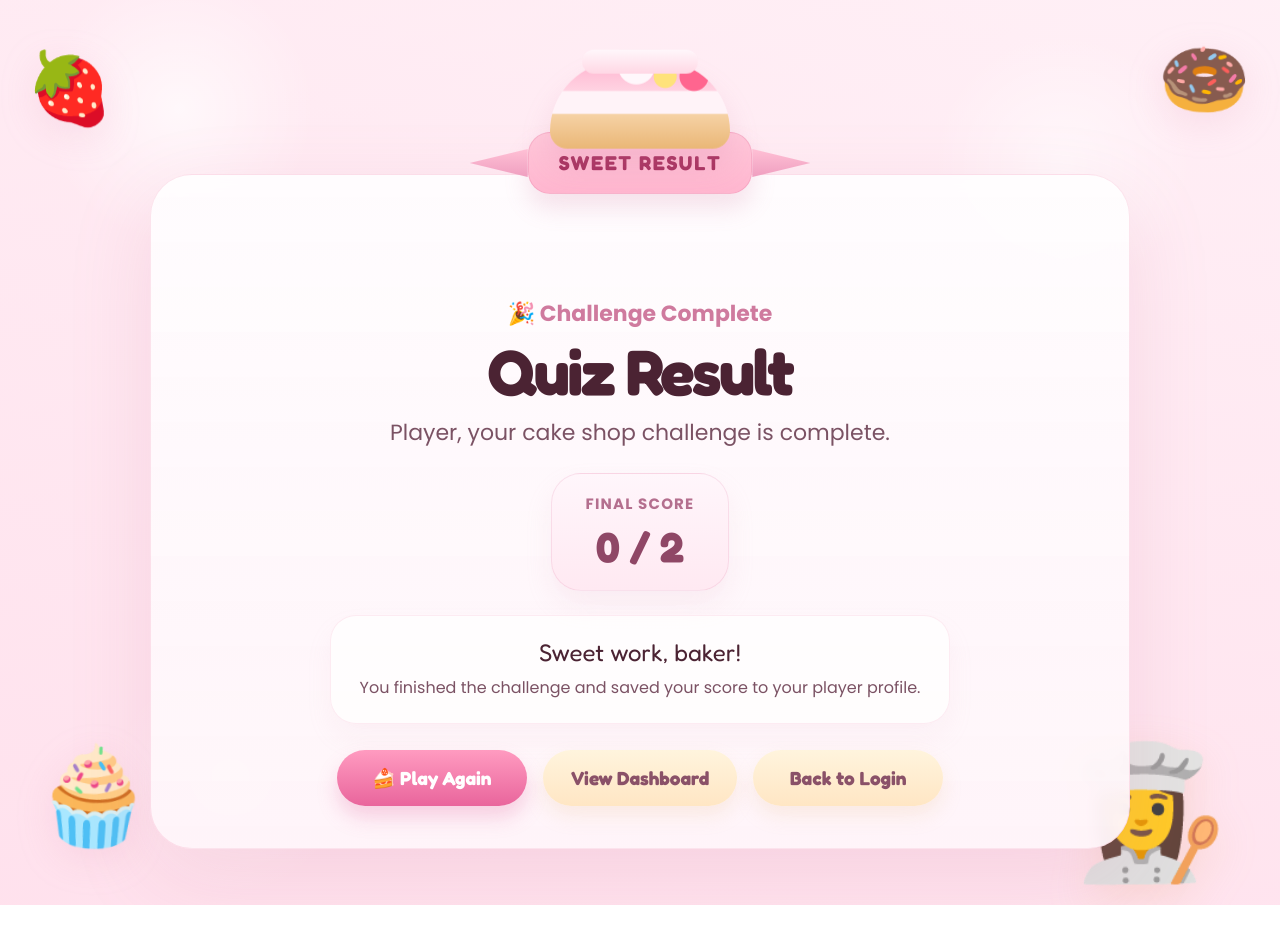
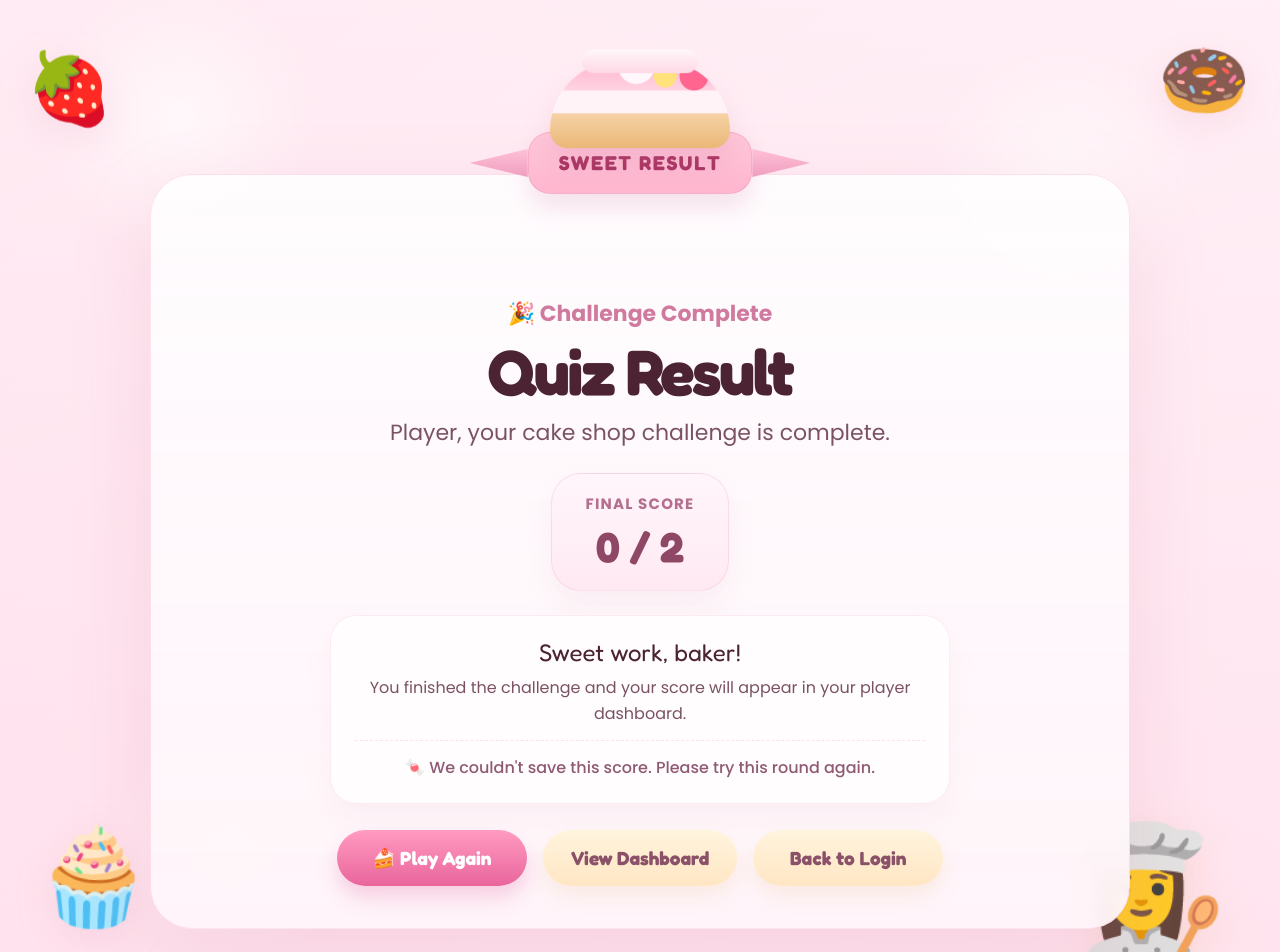
Before and after one commit to ShalomiYogarathna/cake-quiz-game, a React app in the folder frontend/: page /result in a window 1280 px wide. Shown: the top 952 px of the page. Before the commit the page ends 905 px from the top, so only its background shows below. Built offline with nearby package versions, Linux system fonts and the light colour scheme; no server answers; sample sign-in values are in the browser's storage; the HTML template or start-up script is replaced by a standard one.

Commit message:
Fix dashboard time display and score save flow

```diff
--- a/frontend/src/index.css
+++ b/frontend/src/index.css
@@ -1334,6 +1334,7 @@ input {
   justify-content: center;
   min-width: 190px;
   padding: 16px 28px;
+  border: 0;
   border-radius: 999px;
   text-decoration: none;
   font-family: "Fredoka", "Poppins", sans-serif;
@@ -1343,7 +1344,6 @@ input {
 }
 
 .result-primary-button {
-  border: 0;
   color: white;
   background: linear-gradient(180deg, #ff9bc0, #e9659c);
   box-shadow: 0 12px 20px rgba(226, 101, 156, 0.26);
@@ -1359,6 +1359,13 @@ input {
 .result-primary-button:hover,
 .result-link-button:hover {
   transform: translateY(-2px);
+}
+
+.result-primary-button:disabled,
+.result-link-button:disabled {
+  opacity: 0.7;
+  cursor: wait;
+  transform: none;
 }
 
 .result-deco {
--- a/frontend/src/pages/Dashboard.jsx
+++ b/frontend/src/pages/Dashboard.jsx
@@ -9,6 +9,8 @@ function Dashboard() {
   const [error, setError] = useState("");
 
   useEffect(() => {
+    window.scrollTo({ top: 0, behavior: "auto" });
+
     if (!token) {
       navigate("/");
       return;
@@ -42,6 +44,16 @@ function Dashboard() {
   const stats = dashboard?.stats;
   const history = dashboard?.history || [];
   const username = dashboard?.username || storedUsername;
+
+  const formatPlayedAt = (value) => {
+    if (!value) {
+      return "";
+    }
+
+    const utcDate = new Date(value.replace(" ", "T") + "Z");
+
+    return utcDate.toLocaleString();
+  };
 
   return (
     <div className="dashboard-shell">
@@ -112,7 +124,7 @@ function Dashboard() {
                         {entry.score}/{entry.total_questions}
                       </p>
                       <p className="dashboard-history-date">
-                        {new Date(entry.created_at).toLocaleString()}
+                        {formatPlayedAt(entry.created_at)}
                       </p>
                     </div>
                     <span className="dashboard-history-badge">
@@ -147,7 +159,7 @@ function Dashboard() {
                       <tr key={entry.id}>
                         <td>{entry.score}</td>
                         <td>{entry.total_questions}</td>
-                        <td>{new Date(entry.created_at).toLocaleString()}</td>
+                        <td>{formatPlayedAt(entry.created_at)}</td>
                       </tr>
                     ))}
                   </tbody>
--- a/frontend/src/pages/Result.jsx
+++ b/frontend/src/pages/Result.jsx
@@ -1,5 +1,5 @@
 import { useEffect, useRef, useState } from "react";
-import { Link, useLocation, useNavigate } from "react-router-dom";
+import { useLocation, useNavigate } from "react-router-dom";
 
 function Result() {
   const location = useLocation();
@@ -10,6 +10,8 @@ function Result() {
   const token = localStorage.getItem("cake_quiz_token");
   const hasSavedScore = useRef(false);
   const [numberFact, setNumberFact] = useState("");
+  const [isSavingScore, setIsSavingScore] = useState(false);
+  const [saveMessage, setSaveMessage] = useState("");
 
   useEffect(() => {
     if (!token) {
@@ -21,6 +23,8 @@ useEffect(() => {
     }
 
     hasSavedScore.current = true;
+    setIsSavingScore(true);
+    setSaveMessage("Saving your score...");
 
     fetch("http://localhost:8000/scores", {
       method: "POST",
@@ -32,7 +36,21 @@ useEffect(() => {
         score,
         total_questions: totalQuestions,
       }),
-  }).catch((error) => console.error("Error saving score:", error));
+      keepalive: true,
+    })
+      .then((response) => {
+        if (!response.ok) {
+          throw new Error("Could not save score");
+        }
+        setSaveMessage("Score saved to your dashboard.");
+      })
+      .catch((error) => {
+        console.error("Error saving score:", error);
+        setSaveMessage("We couldn't save this score. Please try this round again.");
+      })
+      .finally(() => {
+        setIsSavingScore(false);
+      });
   }, [score, token, totalQuestions]);
 
   useEffect(() => {
@@ -51,7 +69,24 @@ useEffect(() => {
   }, [score, token]);
 
   const handlePlayAgain = () => {
+    if (isSavingScore) {
+      return;
+    }
     navigate("/quiz");
+  };
+
+  const handleViewDashboard = () => {
+    if (isSavingScore) {
+      return;
+    }
+    navigate("/dashboard");
+  };
+
+  const handleBackToLogin = () => {
+    if (isSavingScore) {
+      return;
+    }
+    navigate("/");
   };
 
   return (
@@ -90,8 +125,9 @@ useEffect(() => {
           <div className="result-message-card">
             <p className="result-message-title">Sweet work, baker!</p>
             <p className="result-message-text">
-              You finished the challenge and saved your score to your player profile.
+              You finished the challenge and your score will appear in your player dashboard.
             </p>
+            {saveMessage ? <p className="result-message-fact">🍬 {saveMessage}</p> : null}
             {numberFact ? (
               <p className="result-message-fact">🍬 Sweet number fact: {numberFact}</p>
             ) : null}
@@ -102,15 +138,26 @@ useEffect(() => {
               type="button"
               onClick={handlePlayAgain}
               className="result-primary-button"
+              disabled={isSavingScore}
             >
-              🍰 Play Again
+              {isSavingScore ? "Saving..." : "🍰 Play Again"}
             </button>
-            <Link to="/dashboard" className="result-link-button">
+            <button
+              type="button"
+              onClick={handleViewDashboard}
+              className="result-link-button"
+              disabled={isSavingScore}
+            >
               View Dashboard
-            </Link>
-            <Link to="/" className="result-link-button">
+            </button>
+            <button
+              type="button"
+              onClick={handleBackToLogin}
+              className="result-link-button"
+              disabled={isSavingScore}
+            >
               Back to Login
-            </Link>
+            </button>
           </div>
         </div>
       </div>
```
Lines whose indentation alone changed are shown as unchanged.
